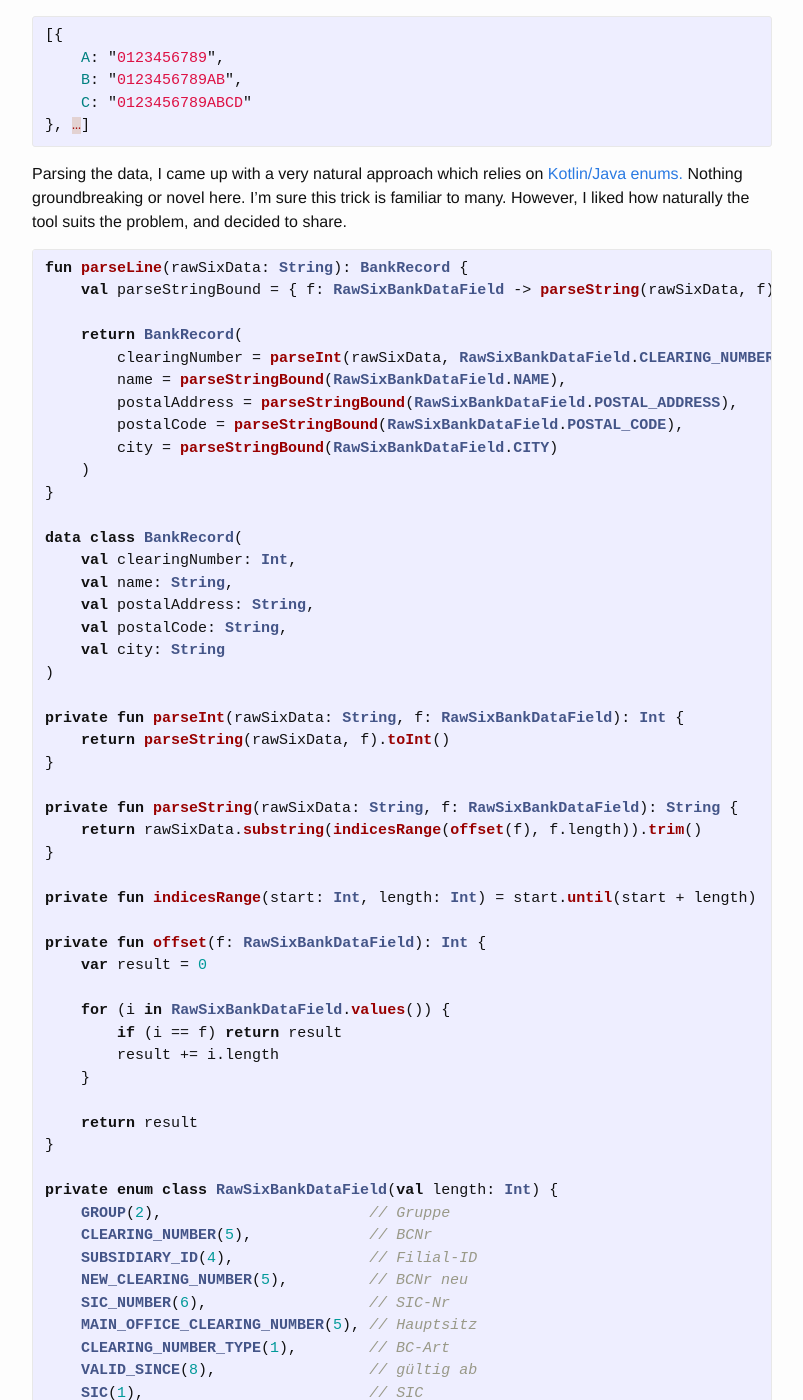
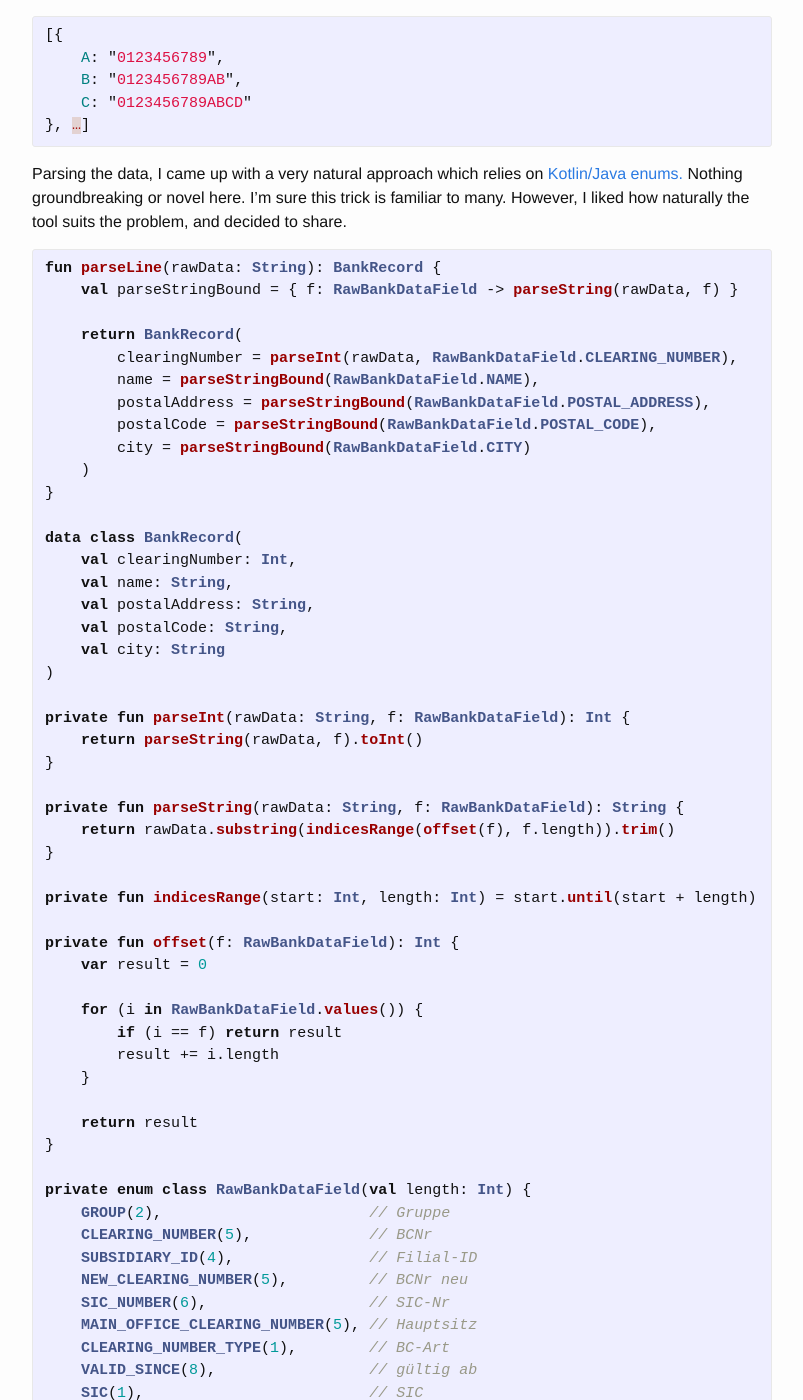
Before and after one commit to ikr/ikr.su-blog, a Jekyll site: the page built from _posts/2018-09-03-parsing-fixed-width-data-columns-using-enums.markdown, in a window 1280 px wide and 1400 px high, scrolled down 499 px. Shown: the whole window, without its empty margins (238-1041 px from the left). Built offline with Jekyll 4.4.1, drawn with Linux system fonts in a browser that asks for light colours; comment, search, counter and statistics services are not loaded.

Commit message:
Shorten a bit

```diff
--- a/_posts/2018-09-03-parsing-fixed-width-data-columns-using-enums.markdown
+++ b/_posts/2018-09-03-parsing-fixed-width-data-columns-using-enums.markdown
@@ -39,15 +39,15 @@ or novel here. I'm sure this trick is familiar to many. However, I liked how nat
 suits the problem, and decided to share.
 
 {% highlight kotlin %}
-fun parseLine(rawSixData: String): BankRecord {
-    val parseStringBound = { f: RawSixBankDataField -> parseString(rawSixData, f) }
+fun parseLine(rawData: String): BankRecord {
+    val parseStringBound = { f: RawBankDataField -> parseString(rawData, f) }
 
     return BankRecord(
-        clearingNumber = parseInt(rawSixData, RawSixBankDataField.CLEARING_NUMBER),
-        name = parseStringBound(RawSixBankDataField.NAME),
-        postalAddress = parseStringBound(RawSixBankDataField.POSTAL_ADDRESS),
-        postalCode = parseStringBound(RawSixBankDataField.POSTAL_CODE),
-        city = parseStringBound(RawSixBankDataField.CITY)
+        clearingNumber = parseInt(rawData, RawBankDataField.CLEARING_NUMBER),
+        name = parseStringBound(RawBankDataField.NAME),
+        postalAddress = parseStringBound(RawBankDataField.POSTAL_ADDRESS),
+        postalCode = parseStringBound(RawBankDataField.POSTAL_CODE),
+        city = parseStringBound(RawBankDataField.CITY)
     )
 }
 
@@ -59,20 +59,20 @@ data class BankRecord(
     val city: String
 )
 
-private fun parseInt(rawSixData: String, f: RawSixBankDataField): Int {
-    return parseString(rawSixData, f).toInt()
+private fun parseInt(rawData: String, f: RawBankDataField): Int {
+    return parseString(rawData, f).toInt()
 }
 
-private fun parseString(rawSixData: String, f: RawSixBankDataField): String {
-    return rawSixData.substring(indicesRange(offset(f), f.length)).trim()
+private fun parseString(rawData: String, f: RawBankDataField): String {
+    return rawData.substring(indicesRange(offset(f), f.length)).trim()
 }
 
 private fun indicesRange(start: Int, length: Int) = start.until(start + length)
 
-private fun offset(f: RawSixBankDataField): Int {
+private fun offset(f: RawBankDataField): Int {
     var result = 0
 
-    for (i in RawSixBankDataField.values()) {
+    for (i in RawBankDataField.values()) {
         if (i == f) return result
         result += i.length
     }
@@ -80,7 +80,7 @@ private fun offset(f: RawSixBankDataField): Int {
     return result
 }
 
-private enum class RawSixBankDataField(val length: Int) {
+private enum class RawBankDataField(val length: Int) {
     GROUP(2),                       // Gruppe
     CLEARING_NUMBER(5),             // BCNr
     SUBSIDIARY_ID(4),               // Filial-ID
```
